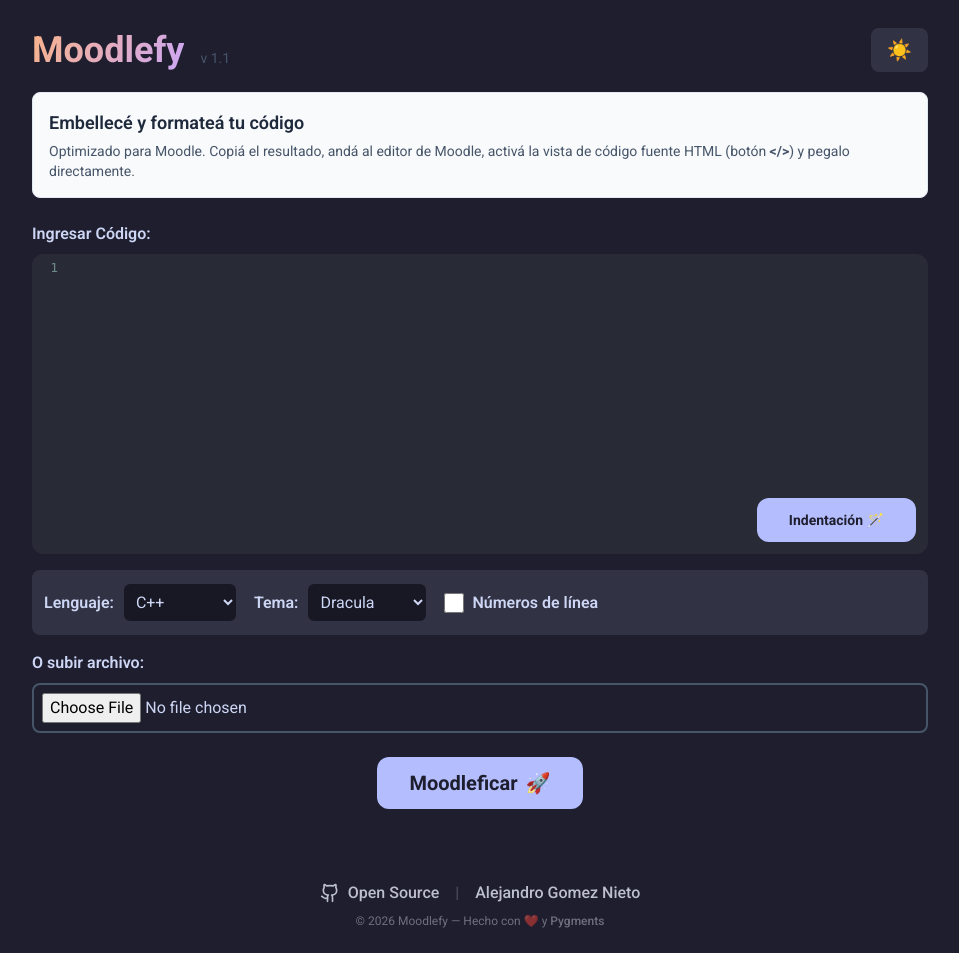
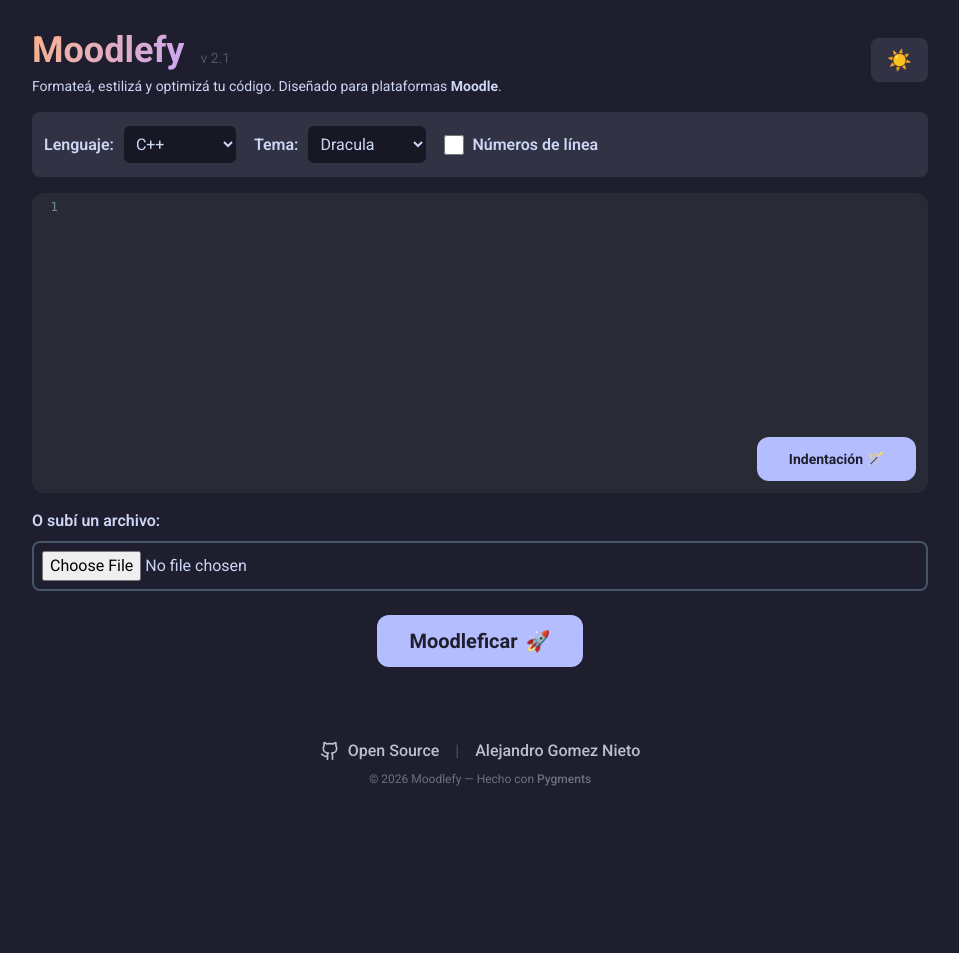
Before and after one commit to gomeznieto/moodlefy, a Flask app: page / in a window 1280 px wide. Shown: the whole page, without its empty margins (160-1119 px from the left). After the commit the page ends 786 px from the top, so only its background shows below. Run offline with Flask 3, Linux system fonts and the light colour scheme; some libraries are stand-ins or nearby versions; some web fonts are replaced.

Commit message:
Feature
Cambio de lugar de la barra de herramientas para mejor acceso

```diff
--- a/templates/index.html
+++ b/templates/index.html
@@ -41,19 +41,21 @@
     <content class="p-6">
       <div class="max-w-4xl mx-auto">
         <div class="flex justify-between items-center mb-4">
+          <div>
             <div class="flex gap-4">
               <h1 class="text-4xl font-bold">Moodlefy</h1>
-                        <span class="text-sm text-slate-600 flex items-end pb-2">v 1.1</span>
+              <span class="text-sm text-slate-600 flex items-end pb-2">v 2.1</span>
+            </div>
+            <div>
+              <p class="description text-sm">
+                Formateá, estilizá y optimizá tu código. Diseñado para plataformas <span class="font-bold">Moodle</span>.
+              </p>
+
+            </div>
           </div>
           <button id="theme-toggle" class="toggle-btn px-4 py-2 rounded-lg text-xl" title="Cambiar tema">
             🌙
           </button>
-                </div>
-        <div class="bg-slate-50 border border-slate-200 rounded-lg p-4 mb-6">
-          <h2 class="text-lg font-semibold text-slate-800 mb-1">Embellecé y formateá tu código</h2>
-          <p class="text-sm text-slate-600">
-              Optimizado para Moodle. Copiá el resultado, andá al editor de Moodle, activá la vista de código fuente HTML (botón <strong>&lt;/&gt;</strong>) y pegalo directamente.
-          </p>
         </div>
 
         {% if error %}
@@ -63,18 +65,7 @@
         {% endif %}
 
         <form method="POST" id="form" enctype="multipart/form-data">
-          <label for="file" class="block mb-2 font-semibold">Ingresar Código:</label>
-          <div class="mb-4 relative rounded-xl overflow-hidden">
-            <textarea
-              id="code"
-              name="code"
-              rows="12"
-              class="w-full p-4 rounded-xl border-2"
-              placeholder="Pegá tu código aquí o subí un archivo..."
-            >{{ raw_code if raw_code else request.form.get('code', '') }}</textarea>
-            <button type="button" id="format-btn" class="absolute bottom-3 right-3 mt-4 btn-primary px-8 py-3 rounded-xl font-bold text-sm cursor-pointer">Indentación 🪄</button>
-          </div>
-
+          <!-- Tools -->
           <div class="flex flex-wrap gap-4 items-center mb-4 p-3 rounded-lg" style="background-color: var(--surface0);">
             <div class="flex items-center gap-2">
               <label for="language" class="font-semibold">Lenguaje:</label>
@@ -122,9 +113,21 @@
               <label for="linenos" class="font-semibold">Números de línea</label>
             </div>
           </div>
+          <!-- Fin de Tools -->
+
+          <div class="mb-4 relative rounded-xl overflow-hidden">
+            <textarea
+              id="code"
+              name="code"
+              rows="12"
+              class="w-full p-4 rounded-xl border-2"
+              placeholder="Pegá tu código aquí o subí un archivo..."
+            >{{ raw_code if raw_code else request.form.get('code', '') }}</textarea>
+            <button type="button" id="format-btn" class="absolute bottom-3 right-3 mt-4 btn-primary px-8 py-3 rounded-xl font-bold text-sm cursor-pointer">Indentación 🪄</button>
+          </div>
 
           <div>
-            <label for="file" class="block mb-2 font-semibold">O subir archivo:</label>
+            <label for="file" class="block mb-2 font-semibold">O subí un archivo:</label>
             <div class="flex flex-wrap gap-4 content-center items-center mb-6">
               <div class="flex-1">
                 <input type="file" id="file" name="file" accept=".cpp,.h,.py,.js,.html,.json,.java,.rs,.go,.cs,.sql,.css" class="w-full p-2 rounded-lg border-2 border-slate-600">
@@ -140,7 +143,8 @@
         </form>
 
         {% if formatted_html %}
-        <div class="result-label text-2xl font-bold mb-4">HTML Resultante:</div>
+        <div class="result-label text-2xl font-bold mt-4">HTML Resultante:</div>
+        <div><p class="subtitle mb-4">Copiá el resultado, andá al editor de <span class="font-bold">Moodle</span>, activá la vista de código fuente HTML (botón <strong>&lt;/&gt;</strong>) y pegalo directamente.</p></div>
         <div class="relative">
           <button id="copy-btn" class="flex gap-4 btn-copy px-4 py-2 rounded-lg font-semibold mb-2">
             <svg xmlns="http://www.w3.org/2000/svg" width="20" height="20" viewBox="0 0 20 20" fill="none" stroke="currentColor" stroke-width="2" stroke-linecap="round" stroke-linejoin="round">
@@ -169,8 +173,8 @@
 
         {% if formatted_html %}
         <div class="flex justify-center">
-          <button type="button" id="clean-btn" class="mt-4 btn-primary px-8 py-3 rounded-xl font-bold text-lg cursor-pointer">
-            Limpiar Código 🧹
+          <button type="button" id="clean-btn" class="mt-8 btn-primary px-8 py-3 rounded-xl font-bold text-lg cursor-pointer">
+            Limpiar Código
           </button>
         </div>
         {% endif %}
@@ -195,7 +199,7 @@
         </a>
       </div>
       <p class="text-xs opacity-50">
-        &copy; <span id="year"></span> Moodlefy — Hecho con ❤️ y <a href="https://pygments.org/" target="_blank"
+        &copy; <span id="year"></span> Moodlefy — Hecho con <a href="https://pygments.org/" target="_blank"
           class="hover:text-[var(--text)] transition-all duration-300 font-medium">
           Pygments
         </a>
```
Lines whose indentation alone changed are shown as unchanged.
